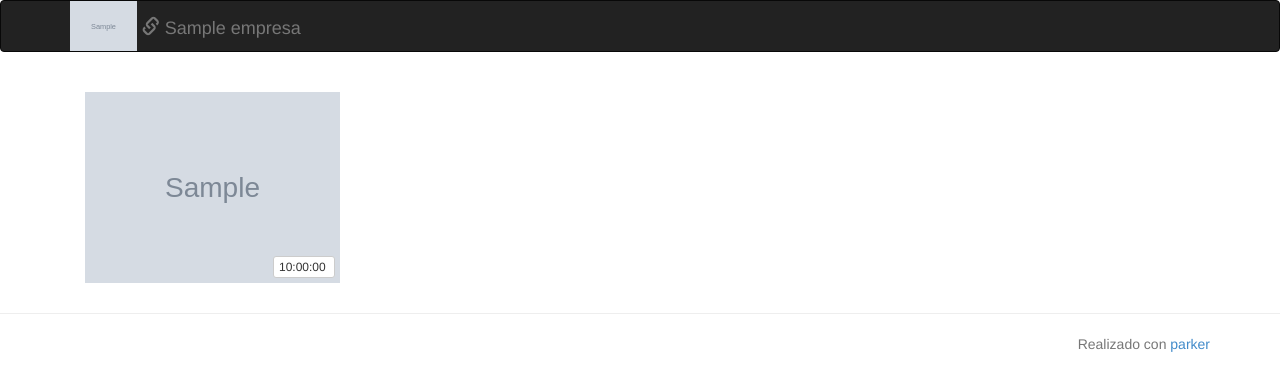
After one commit to amd77/parker, a Django app: template tickets/templates/tickets/fotos.html in a window 1280 px wide. The commit adds this page. Shown: the top 391 px of the page. Run offline with Django 3.2, Linux system fonts and the light colour scheme; the template is opened without the code that fills it: most values are stand-ins (such as "Sample title", 1, 10 or a date in 2020); grey boxes marked "Sample" are stand-in pictures; parts of the project's set-up code (start-up, migrations or seed data) failed here and were passed over; some libraries are stand-ins or nearby versions.

Commit message:
1a version fotos

```diff
--- a/common/templates/common/_menu_left.html
+++ b/common/templates/common/_menu_left.html
@@ -3,6 +3,7 @@
 <li><a href="{% url 'ticket_cierre' %}">Cierre de caja</a></li>
 {% endif %}
 {% if operario.es_administrador %}
+<li><a href="{% url 'fotos_today' %}">Fotos</a></li>
 <li class="dropdown">
     <a data-toggle="dropdown" class="dropdown-toggle" href="#"><i class="glyphicon glyphicon-calendar"></i> Estadísticas<span class="caret"></a>
     <ul role="menu" class="dropdown-menu">
--- /dev/null
+++ b/tickets/templates/tickets/fotos.html
@@ -0,0 +1,24 @@
+{% extends "common/parker.html" %}
+{% load crispy_forms_tags %}
+
+{% block extra_head %}
+<style>
+    div.button { position:absolute; right: 20px; bottom: 5px; }
+    div.pad { margin-bottom: 10px; }
+</style>
+{% endblock extra_head %}
+
+{% block body %}
+<div class="container-fluid">
+    <div class="row">
+        {% for object in object_list %}
+        <div class="col-md-3 col-sm-4 col-xs-6 pad">
+            <img class="img-responsive" src="{{object.foto.url}}" />
+            <div class="button">
+                <a class="btn btn-default btn-xs" href="">{{object.fecha_post|date:'H:i:s'}} <i class="glyphicon gliphicon-circle-arrow-right"></i></a>
+            </div>
+        </div>
+        {% endfor %}
+    </div>
+</div>
+{% endblock body %}
--- a/tickets/urls.py
+++ b/tickets/urls.py
@@ -9,6 +9,7 @@ urlpatterns = [
     url(r'^api/create$', csrf_exempt(v.CreatePost.as_view()), name="ticket_create"),
     url(r'^api/update$', csrf_exempt(v.UpdatePost.as_view()), name="ticket_update"),
     url(r'^cierre$', v.CierreView.as_view(), name="ticket_cierre"),
+    url(r'^fotos/$', v.FotoToday.as_view(), name="fotos_today"),
     url(r'^estadisticas/$', v.EntradaTodayList.as_view(), name="estadisticas_today"),
     url(r'^estadisticas/(?P<year>\d+)/(?P<month>\d+)/(?P<day>\d+)$', v.EntradaDayList.as_view(), name="estadisticas_day"),
     url(r'^estadisticas/(?P<year>\d+)/(?P<month>\d+)/$', v.EntradaMonthList.as_view(), name="estadisticas_month"),
```
Also changed, not shown: tickets/views.py (+7 -0 lines).
